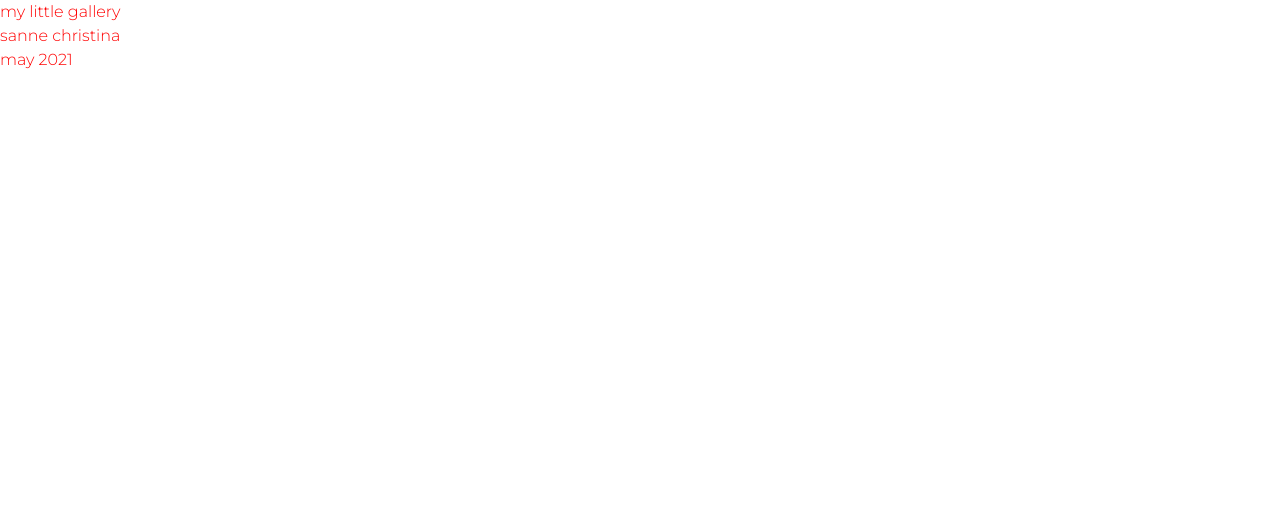
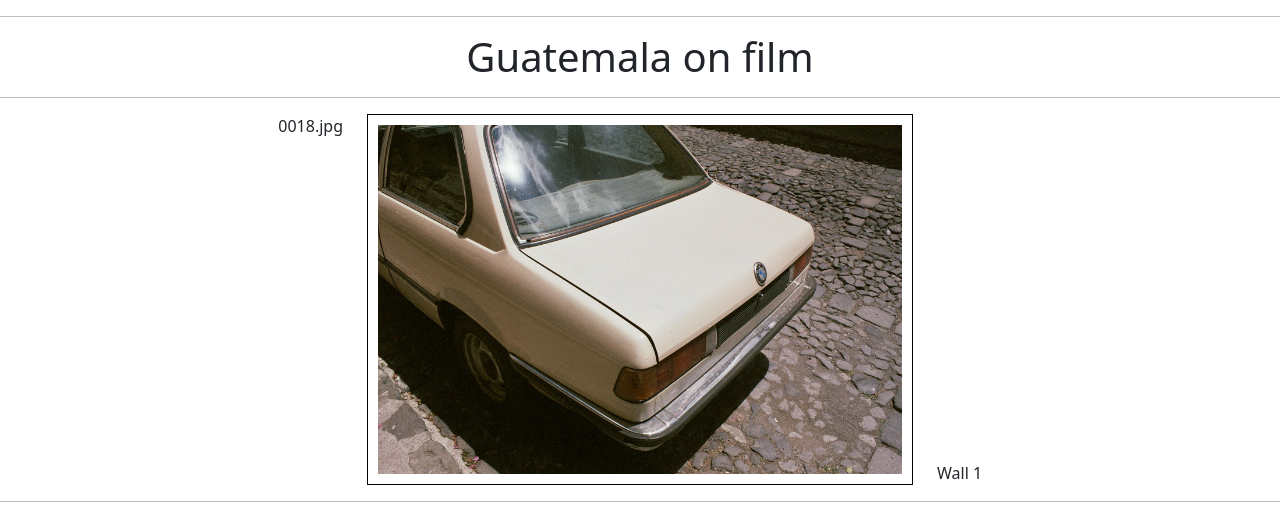
Before and after one commit to sannechristina/my-little-gallery, a plain HTML site: page index.html in a window 1280 px wide. Drawn offline with nearby package versions, Linux system fonts and the light colour scheme.

Commit message:
Added Hero v1

```diff
--- a/index.html
+++ b/index.html
@@ -29,8 +29,26 @@
     <title>My little gallery –– Sanne C.</title>
   </head>
   <body>
-    <span class="nav">my little gallery</span>
-    <span class="nav">sanne christina</span>
-    <span class="nav">may 2021</span>
+    <hr />
+    <h1>Guatemala on film</h1>
+    <hr />
+    <div>
+      <div class="container">
+        <div class="row">
+          <div class="col-3 text-end">
+            <td>0018.jpg</td>
+          </div>
+          <div class="col-6
+          ">
+            <img src="images/0018.jpg" class="img-fluid" />
+          </div>
+          <div class="col-3 align-self-end text-start">
+            <td class="align-bottom">Wall 1</td>
+          </div>
+    </div>
+    </div>
+      <hr/>
+
+
   </body>
 </html>
--- a/styles.css
+++ b/styles.css
@@ -2,3 +2,15 @@
   color: red;
   font-family: "Montserrat", sans-serif;
 }
+
+hr {
+  color: #000;
+}
+img {
+  border: 1px solid #000;
+  padding: 10px;
+}
+
+h1 {
+  text-align: center;
+}
```
Also changed, not shown: images/0018.jpg (added), images/0020.jpg (added), images/0022.jpg (added), 1 other file.
